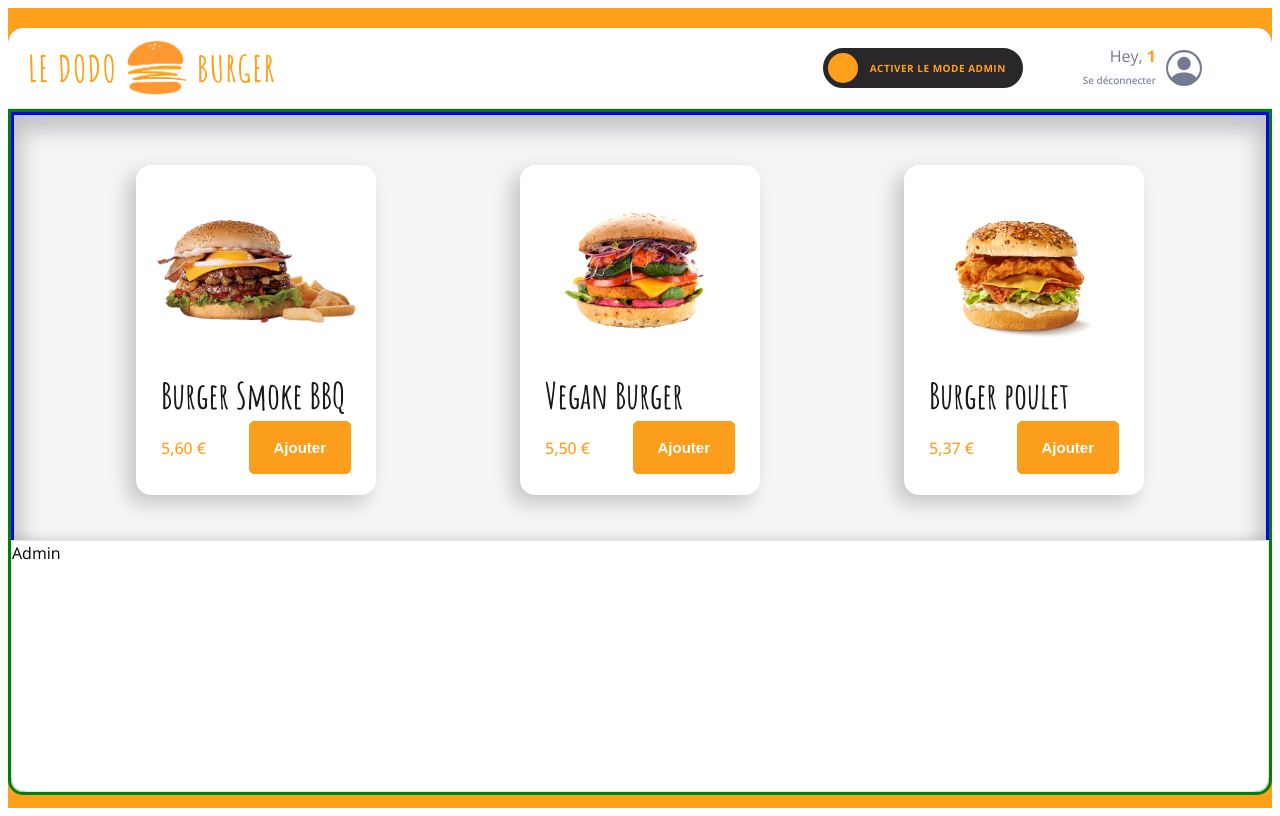
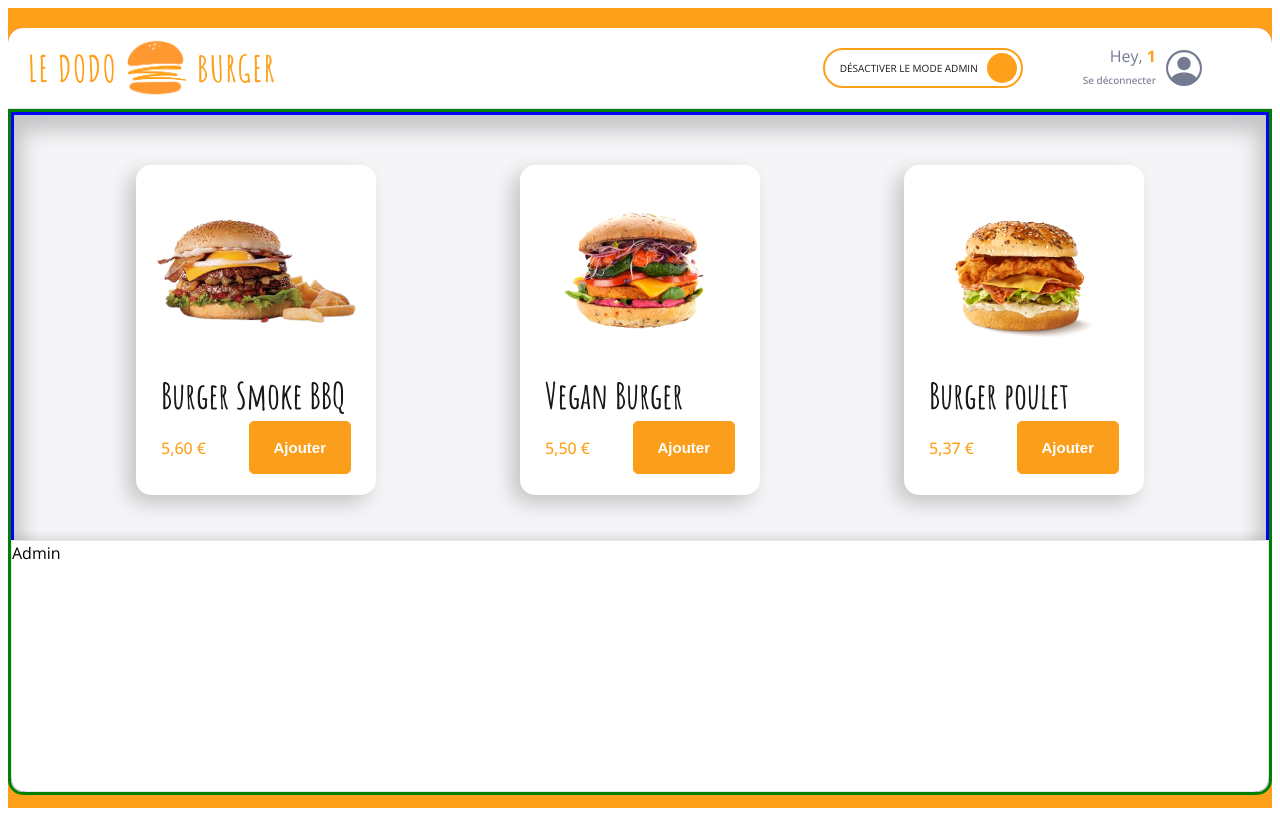
Before and after one commit to nantedev/DodoBurger, a React (Vite) app: page /order/1 in a window 1280 px wide. Built offline with nearby package versions, Linux system fonts and the light colour scheme; grey boxes are pictures that could not be loaded.

Commit message:
💄 F07: Admin > Add conditional rendering with useContext

```diff
--- a/src/components/pages/order/Main/Main.jsx
+++ b/src/components/pages/order/Main/Main.jsx
@@ -2,14 +2,20 @@ import styled from "styled-components";
 import { theme } from "../../../../theme";
 import Menu from "./Menu";
 import Admin from "./Admin/Admin";
+import { useContext } from "react";
+import OrderContext from "../../../../context/OrderContext";
 
 export default function Main() {
+
+  const {isModeAdmin, setIsModeAdmin} = useContext(OrderContext)
+
+
   return (
     <MainStyled>
       {/* <div className="basket">Basket</div> */}
       <div className="menu-and-admin">
         <Menu />
-        <Admin />
+       {isModeAdmin && <Admin /> }
       </div>
     </MainStyled>
   )
--- a/src/components/pages/order/Navbar/Navbar.jsx
+++ b/src/components/pages/order/Navbar/Navbar.jsx
@@ -4,11 +4,11 @@ import Logo from "../../../reusable-ui/Logo"
 import { theme } from "../../../../theme"
 import { refreshPage } from "../../../../utils/window"
 
-export default function Navbar({ username }) {
+export default function Navbar() {
   return (
     <NavbarStyled>
         <Logo className="logo-order-page" onClick={refreshPage}/>
-        <NavbarRightSide username={ username } />
+        <NavbarRightSide />
     </NavbarStyled>
   )
 }
--- a/src/components/pages/order/Navbar/NavbarRightSide.jsx
+++ b/src/components/pages/order/Navbar/NavbarRightSide.jsx
@@ -2,11 +2,13 @@ import styled from "styled-components"
 import Profile from "./Profile"
 import ToggleButton from "../../../reusable-ui/ToggleButton"
 import { toast } from 'react-toastify'
-import { useState } from "react"
 import ToastAdmin from "./ToastAdmin"
+import { useContext } from "react"
+import OrderContext from "../../../../context/OrderContext"
 
 export default function NavbarRightSide({ username }) {
-  const [isModeAdmin, setIsModeAdmin] = useState(false)
+  const {isModeAdmin, setIsModeAdmin} = useContext(OrderContext)
+
 
     const displayToastNotification = () => {
       if (!isModeAdmin){
@@ -27,11 +29,12 @@ export default function NavbarRightSide({ username }) {
   return (
     <NavbarRightSideStyled>
         <ToggleButton
-        labelIfChecked="Désactiver le mode Admin"
-        labelIfUnchecked="Activer le mode Admin"
-        onToggle={displayToastNotification}
+          isChecked={isModeAdmin}
+          labelIfChecked="Désactiver le mode Admin"
+          labelIfUnchecked="Activer le mode Admin"
+          onToggle={displayToastNotification}
         />
-        <Profile username={ username }/>
+        <Profile />
         <ToastAdmin />
     </NavbarRightSideStyled>
   )
--- a/src/components/pages/order/Navbar/Profile.jsx
+++ b/src/components/pages/order/Navbar/Profile.jsx
@@ -1,9 +1,10 @@
 import { BsPersonCircle } from "react-icons/bs"
-import { Link } from "react-router-dom"
+import { Link, useParams } from "react-router-dom"
 import styled from "styled-components"
 import { theme } from "../../../../theme"
 
-export default function Profile({ username}) {
+export default function Profile() {
+  const { username } = useParams()
   return (
     <ProfileStyled>
       <div className="info">
--- a/src/components/pages/order/OrderPage.jsx
+++ b/src/components/pages/order/OrderPage.jsx
@@ -3,18 +3,29 @@ import styled from "styled-components"
 import Navbar from "./Navbar/Navbar"
 import Main from "./Main/Main"
 import { theme } from "../../../theme"
+import OrderContext from "../../../context/OrderContext.jsx"
+import { useState } from "react"
 
 export default function OrderPage () {
     // state
-    const { username } = useParams()
+    const [isModeAdmin, setIsModeAdmin] = useState(true)
+
+    // comportements
+
+    const orderContextValue = {
+      isModeAdmin,
+      setIsModeAdmin
+    }
     // affichage
     return (
-        <OrderPageStyled>
-            <div className="container">
-                <Navbar username={ username }/>
-                <Main />
-            </div>
-        </OrderPageStyled>
+        <OrderContext.Provider value={orderContextValue}>
+          <OrderPageStyled>
+              <div className="container">
+                  <Navbar />
+                  <Main />
+              </div>
+          </OrderPageStyled>
+        </OrderContext.Provider>
     )
 }
 
--- /dev/null
+++ b/src/context/OrderContext.jsx
@@ -0,0 +1,6 @@
+import { createContext } from "react";
+
+export default createContext({
+    isModeAdmin: false,
+    setIsModeAdmin: () => {},
+})
```
